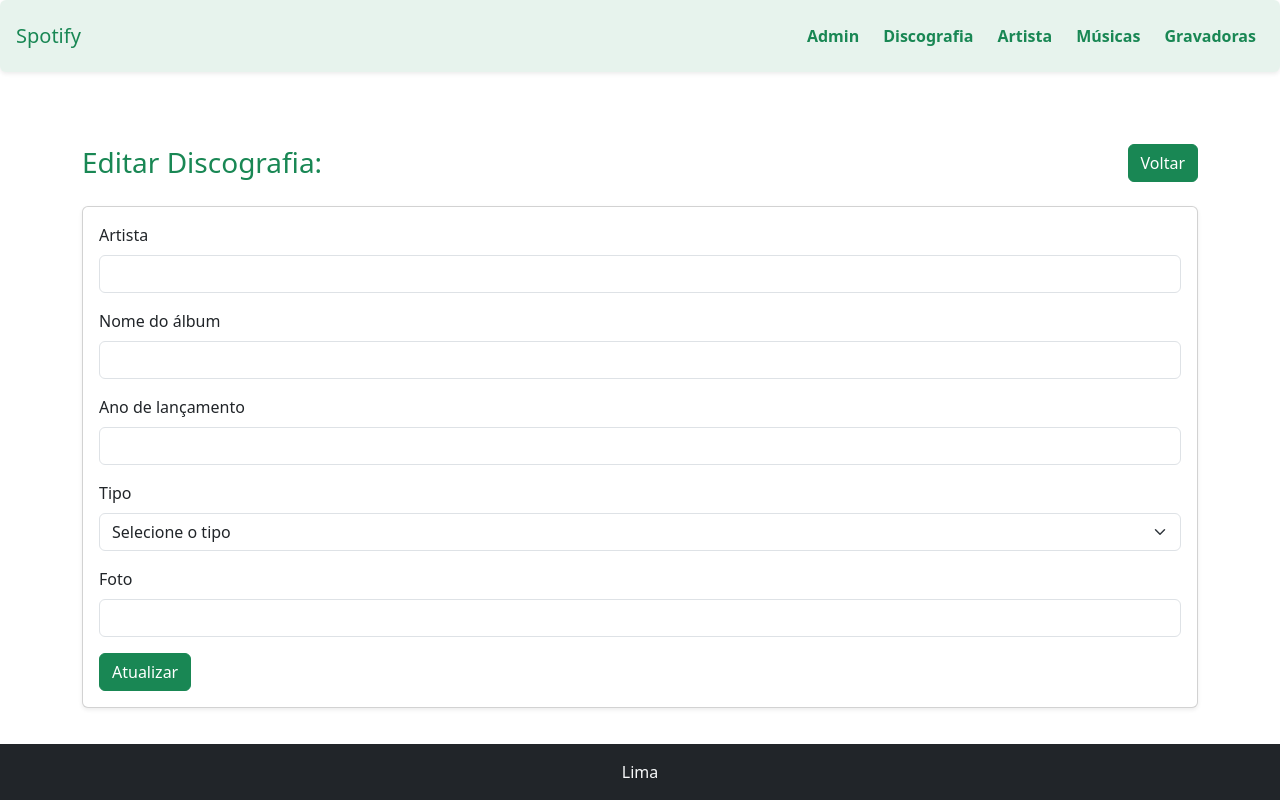
After one commit to lim4ig/AplicativoWeb_PHP, a PHP site: page /discografia-editar.php?id=1 in a window 1280 px wide. The commit adds this page. Run offline with PHP 8.4, Linux system fonts and the light colour scheme; data that the repository does not hold is empty.

Commit message:
Abas de atualização, editar e excluir musicas do banco de dados

```diff
--- /dev/null
+++ b/discografia-editar.php
@@ -0,0 +1,63 @@
+<?php
+include "inc-conexao.php";
+$id = $_GET['id'];
+$sql = "SELECT * FROM tb_discografia WHERE ID = $id";
+$resultado = mysqli_query($conn, $sql);
+$nome = $artista = $ano = $tipo = $foto = "";
+while($linha_resultado = mysqli_fetch_assoc($resultado)){
+    $nome = $linha_resultado['nome'];
+    $artista = $linha_resultado['artista'];
+    $ano = $linha_resultado['ano'];
+    $tipo = $linha_resultado['tipo'];
+    $foto = $linha_resultado['foto'];
+}
+include "inc-cabecalho.php";
+?>
+<body>
+    <?php include "inc-menu.php"; ?>
+    <main class="container mt-5">
+        <div class="d-flex justify-content-between align-items-center mb-4">
+            <h1 class="h3 text-success mb-0">Editar Discografia:<br><strong><?=$nome;?></strong></h1>
+            <a href="discografia-listagem.php" class="btn btn-success">Voltar</a>
+        </div>
+        <div class="card shadow-sm">
+            <div class="card-body">
+                <form action="discografia-atualizar.php?ID=<?=$id;?>" method="post">
+                    <input type="hidden" name="ID" value="<?=$id;?>">
+                    <div class="mb-3">
+                        <label class="form-label">Artista</label>
+                        <input type="text" name="artista" class="form-control" value="<?=$artista;?>" required>
+                    </div>
+                    <div class="mb-3">
+                        <label class="form-label">Nome do álbum</label>
+                        <input type="text" name="nome" class="form-control" value="<?=$nome;?>" required>
+                    </div>
+                    <div class="mb-3">
+                        <label class="form-label">Ano de lançamento</label>
+                        <input type="number" name="ano" class="form-control" value="<?=$ano;?>" required>
+                    </div>
+                    <div class="mb-3">
+                        <label class="form-label">Tipo</label>
+                        <select name="tipo" class="form-select" required>
+                            <option value="">Selecione o tipo</option>
+                            <option value="album" <?=$tipo == 'album' ? 'selected' : '';?>>Álbum</option>
+                            <option value="single" <?=$tipo == 'single' ? 'selected' : '';?>>Single</option>
+                        </select>
+                    </div>
+                    <div class="mb-3">
+                        <label class="form-label">Foto</label>
+                        <input type="text" name="foto" class="form-control" value="<?=$foto;?>" required>
+                    </div>
+                    <div class="d-flex gap-2">
+                            <button type="submit" class="btn btn-success">Atualizar</button>
+                    </div>
+                </form>
+            </div>
+        </div>
+        </div>
+    </main>
+    <?php
+    mysqli_close($conn);
+    include "inc-rodape.php";
+    ?>
+</body>
--- a/discografia-listagem.php
+++ b/discografia-listagem.php
@@ -29,6 +29,8 @@ include "inc-cabecalho.php";
                                 <th>Nome</th>
                                 <th>Ano</th>
                                 <th>Tipo</th>
+                                <th>Excluir</th>
+                                <th>Editar</th>
                             </tr>
                         </thead>
                         <tbody>
@@ -50,11 +52,13 @@ include "inc-cabecalho.php";
                                     echo "<td><a href='discografia-vizualizar.php?id={$linha_resultado['ID']}' class='text-decoration-none'>{$linha_resultado['nome']}</a></td>";
                                     echo "<td> {$linha_resultado['ano']} </td>";
                                     echo "<td> {$linha_resultado['tipo']} </td>";
+                                    echo "<td><a href='discografia-excluir.php?id={$linha_resultado['ID']}' class='btn btn-sm btn-danger' title='Excluir'><i class='bi bi-trash'></i></a></td>";
+                                    echo '<td><a href="discografia-editar.php?id='.$linha_resultado['ID'].'" class="btn btn-sm btn-primary" title="Editar"><i class="bi bi-pencil"></i></a></td>';
                                     echo '</tr>';
                                 }
                             } else {
                                 // Mensagem quando não há registros.
-                                echo '<tr><td colspan="5" class="text-center py-3">Nenhum registro encontrado.</td></tr>';
+                                echo '<tr><td colspan="6" class="text-center py-3">Nenhum registro encontrado.</td></tr>';
                             }
 
                             mysqli_close($conn);
```
Also changed, not shown: discografia-atualizar.php (added, +16 -0 lines), discografia-excluir.php (added, +8 -0 lines), discografia-salvar.php (+1 -8 lines).
